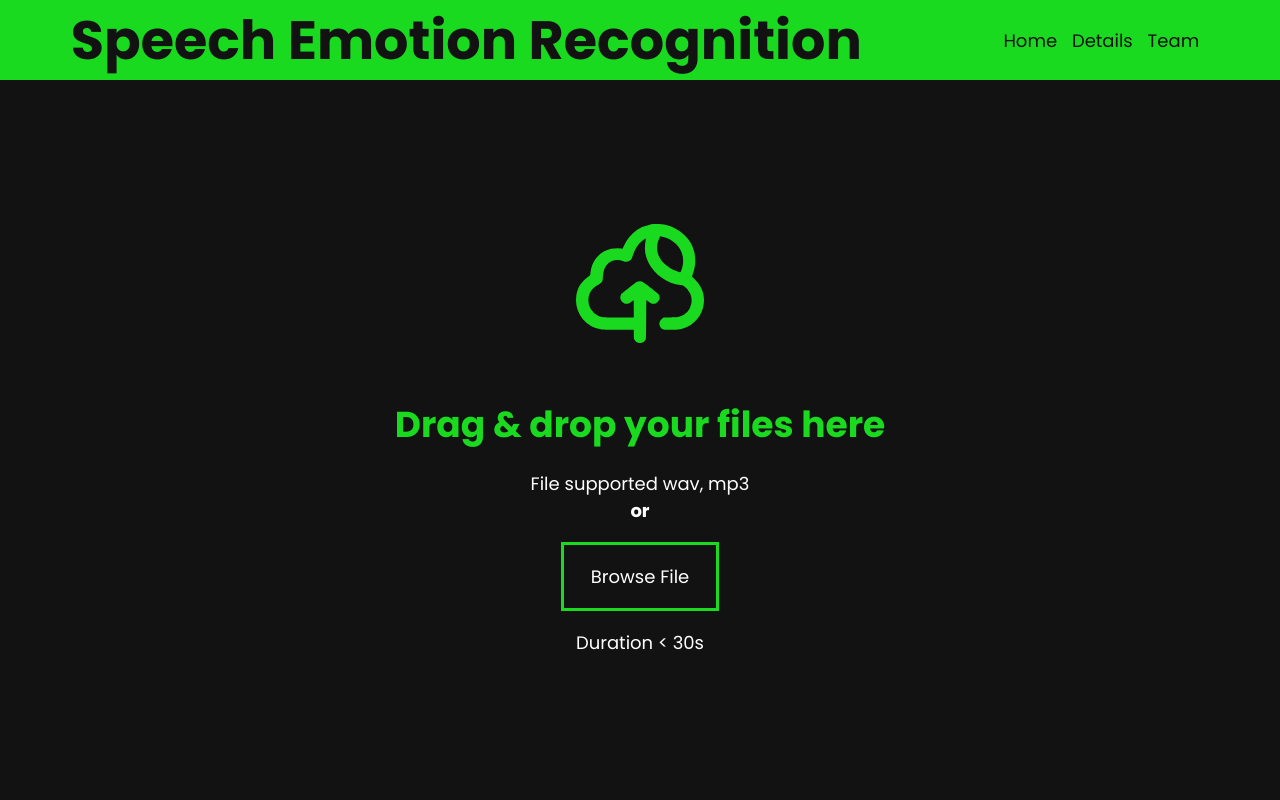
After one commit to theriteshsharma/SpeechEmotionRecognition, a Flask app: template web/template/index.html in a window 1280 px wide. The commit adds this page. Run offline with Flask 2, Linux system fonts and the light colour scheme; the template is opened without the code that fills it, so the values that code supplies are empty.

Commit message:
Added flask API
 - added feature extraction function
 - Added file upload

```diff
--- /dev/null
+++ b/web/app.py
@@ -0,0 +1,63 @@
+from flask import Flask,  request, redirect, url_for, render_template
+import os
+from urllib import response
+from werkzeug.utils import secure_filename
+import logging
+import librosa
+import numpy as np
+
+UPLOAD_FOLDER = '.\\uploads'
+ALLOWED_EXTENSIONS = {'wav','mp3'}
+FILE_SIZE = 50
+
+def feature_extraction(file_path):
+    data, sample_rate = librosa.load(file_path)
+    result = np.array([])
+    zcr = np.mean(librosa.feature.zero_crossing_rate(y=data).T, axis=0)
+    result=np.hstack((result, zcr)) # stacking horizontally
+
+
+    # Chroma_stft
+    stft = np.abs(librosa.stft(data))
+
+    chroma_stft = np.mean(librosa.feature.chroma_stft(S=stft, sr=sample_rate).T, axis=0)
+    result = np.hstack((result, chroma_stft)) # stacking horizontally
+
+
+    # MFCC
+    mfcc = np.mean(librosa.feature.mfcc(y=data, sr=sample_rate).T, axis=0)
+    result = np.hstack((result, mfcc)) # stacking horizontally
+
+
+    # Root Mean Square Value
+    rms = np.mean(librosa.feature.rms(y=data).T, axis=0)
+    result = np.hstack((result, rms)) # stacking horizontally
+
+
+    # MelSpectogram
+    mel = np.mean(librosa.feature.melspectrogram(y=data, sr=sample_rate).T, axis=0)
+    result = np.hstack((result, mel)) # stacking horizontally
+    return result
+
+
+
+app = Flask(__name__, template_folder='template')
+logging.basicConfig(level=logging.DEBUG)
+@app.route('/',methods=['GET','POST'])
+def handle_file_upload():
+    if request.method == 'POST':
+        if 'audiofile' in request.files:
+            file  = request.files['audiofile']
+            filename = file.filename
+            file_path = os.path.join(UPLOAD_FOLDER,filename)
+            file.save(file_path)
+            features = feature_extraction(file_path)
+            app.logger.info(features)
+
+
+        return render_template('result.html')
+    if request.method == 'GET':
+       return render_template('index.html')
+
+if __name__ == "__main__":
+    app.run(debug=True)
--- /dev/null
+++ b/web/template/index.html
@@ -0,0 +1,48 @@
+<!DOCTYPE html>
+<html lang="en">
+
+<head>
+    <meta charset="UTF-8">
+    <meta http-equiv="X-UA-Compatible" content="IE=edge">
+    <meta name="viewport" content="width=device-width, initial-scale=1.0">
+    <title>Speech Emotion Recognition</title>
+    <link rel="stylesheet" href="/static/style.css">
+    <link rel="preconnect" href="https://fonts.googleapis.com">
+    <link rel="preconnect" href="https://fonts.gstatic.com" crossorigin>
+    <link
+        href="https://fonts.googleapis.com/css2?family=Poppins:ital,wght@0,100;0,400;0,500;0,700;1,100;1,400&display=swap"
+        rel="stylesheet">
+</head>
+
+<body>
+    <nav>
+        <h1>Speech Emotion Recognition</h1>
+        <ul>
+            <li>Home</li>
+            <li>Details</li>
+            <li>Team</li>
+        </ul>
+    </nav>
+    <form action="/" method="POST" enctype=multipart/form-data>
+        <div class="file-drag">
+            <img src="/static/img/upload.svg" alt="upload">
+            <h2>Drag & drop your files here</h2>
+            <p>File supported wav, mp3</p>
+            <strong>or</strong>
+            <label for="audiofile" class="upbtn">Browse File</label>
+            <input type="file" name="audiofile" id="audiofile" accept="audio/*" hidden>
+            <p>Duration &lt; 30s </p>
+        </div>
+    </form>
+</body>
+</html>
+
+<script>
+    const form = document.querySelector('form');
+    const input  = document.querySelector('input');
+    input.onchange = () =>{
+        console.log("form Submited")
+        form.submit();
+    }
+
+</script>
--- a/web/result.html
+++ b/web/template/result.html
@@ -5,7 +5,7 @@
     <meta http-equiv="X-UA-Compatible" content="IE=edge">
     <meta name="viewport" content="width=device-width, initial-scale=1.0">
     <title>Speech Emotion Recognition</title>
-    <link rel="stylesheet" href="style.css">
+    <link rel="stylesheet" href="/static/style.css">
     <link rel="preconnect" href="https://fonts.googleapis.com">
     <link rel="preconnect" href="https://fonts.gstatic.com" crossorigin>
     <link href="https://fonts.googleapis.com/css2?family=Poppins:ital,wght@0,100;0,400;0,500;0,700;1,100;1,400&display=swap" rel="stylesheet">
```
Also changed, not shown: web/index.html (deleted, +0 -34 lines), web/static/img/upload.svg (renamed from web/img/upload.svg), web/static/style.css (renamed from web/style.css), 2 other files.
